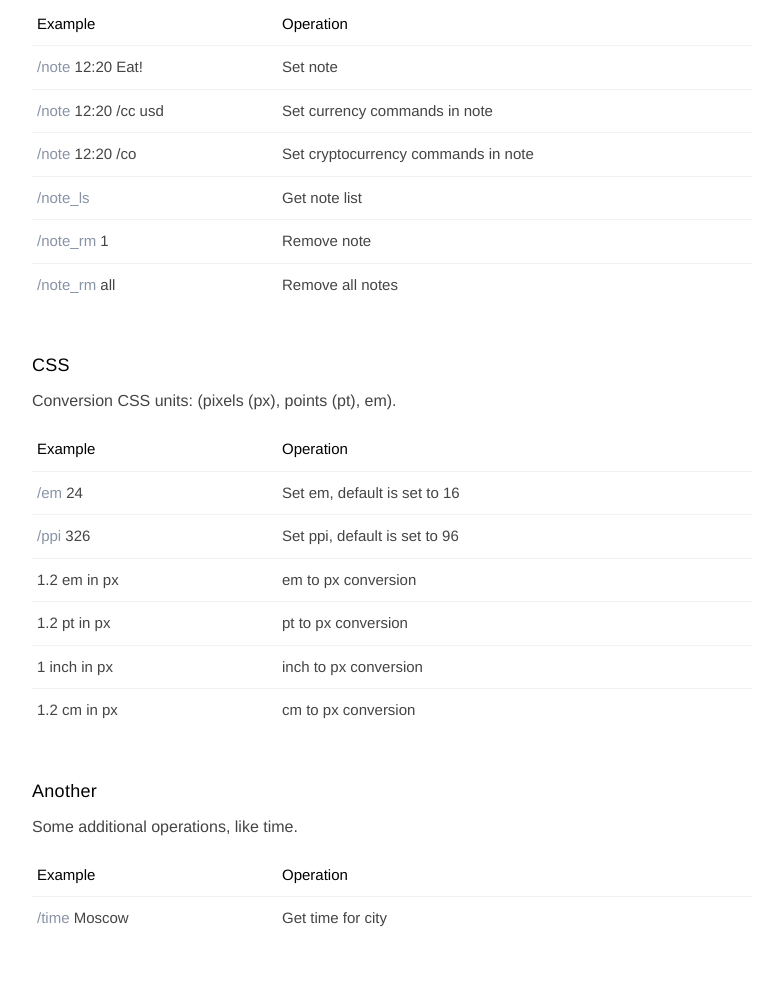
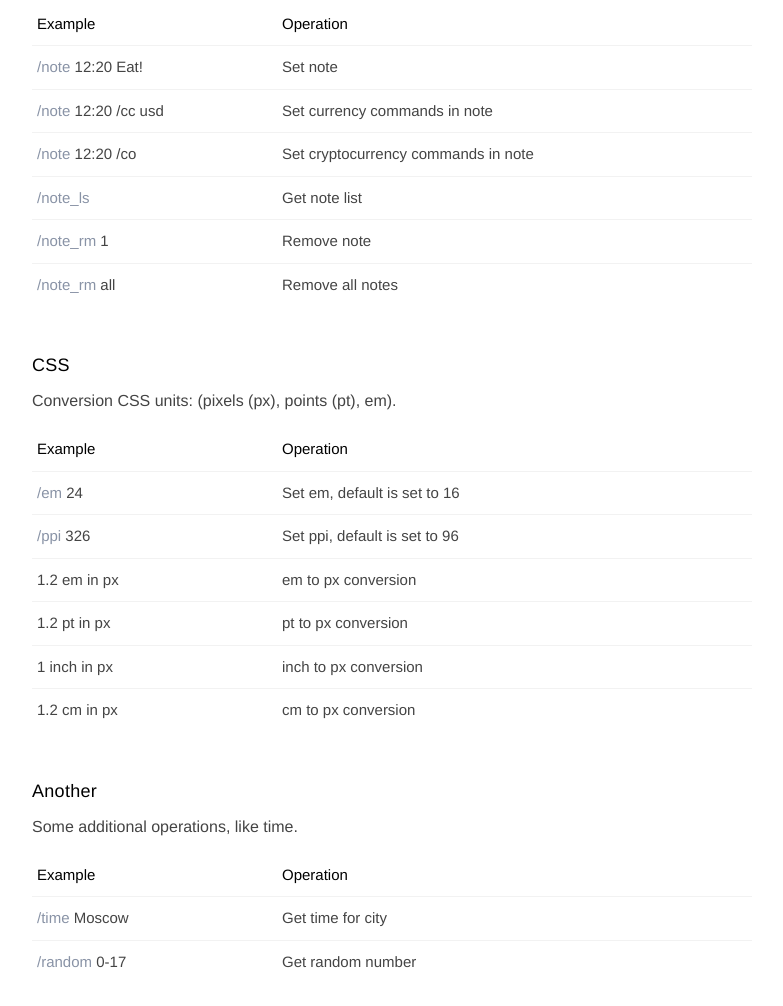
Before and after one commit to lenevro/tbot-numb, a plain HTML site: page index.html in a window 1280 px wide. Shown: the part 1945-2951 px from the top of the page, without its empty margins (248-1031 px from the left). Drawn offline with Linux system fonts and the light colour scheme.

Commit message:
Update docs page

```diff
--- a/index.html
+++ b/index.html
@@ -290,6 +290,13 @@
           </span>
           Get time for city
         </li>
+        <li>
+          <span class="op-list__ex">
+            <span>/random</span>
+            0-17
+          </span>
+          Get random number
+        </li>
       </ul>
     </div>
 </body>
```
